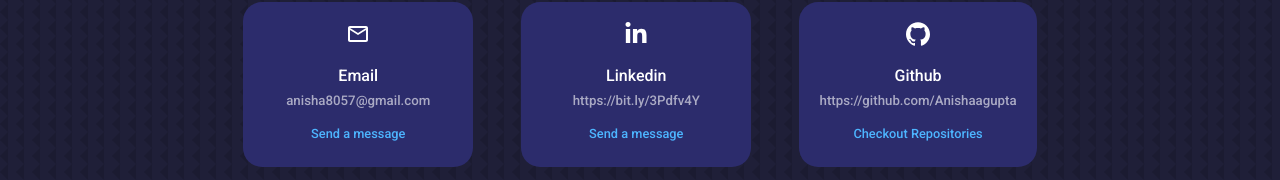
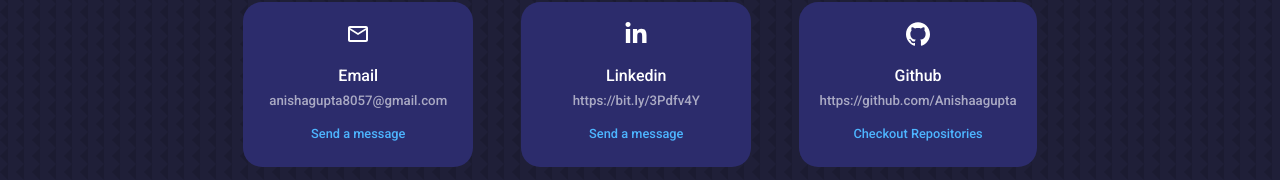
Before and after one commit to Anishaagupta/Protfolio-App-In-React, a React (Create React App) app: page / in a window 1280 px wide. Shown: the part 3036-3216 px from the top of the page. Built offline with nearby package versions, Linux system fonts and the light colour scheme.

Commit message:
Update Contact.jsx

```diff
--- a/src/components/contact/Contact.jsx
+++ b/src/components/contact/Contact.jsx
@@ -15,7 +15,7 @@ const Contact = () => {
           <article className="contact__option">
             <MdOutlineEmail className="contact__option-icon" />
             <h4>Email</h4>
-            <h5>anisha8057@gmail.com</h5>
+            <h5>anishagupta8057@gmail.com</h5>
             <a href="mailto:anishagupta8057@gmail.com">Send a message</a>
           </article>
         </div>
```
